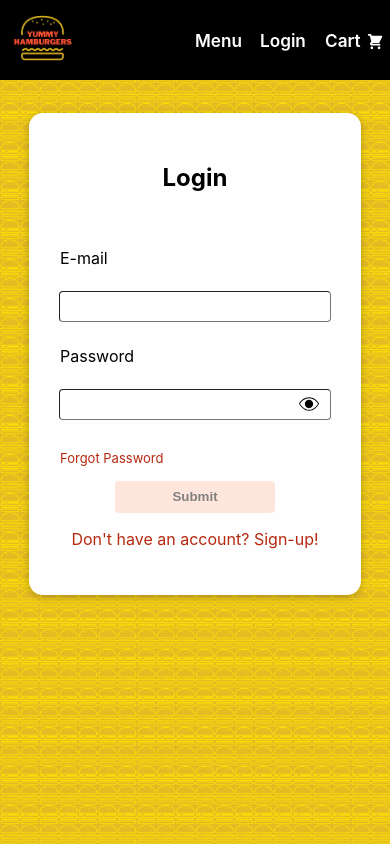
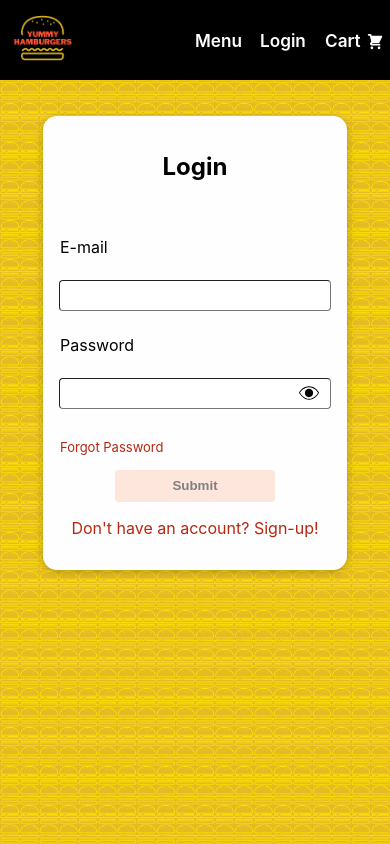
Before and after one commit to tieros/foodOrderApp, a React (Create React App) app: page /login in a window 390 px wide. Built offline with nearby package versions, Linux system fonts and the light colour scheme; a web font is replaced by a local one.

Commit message:
fix: menu and login responsive

```diff
--- a/src/molecules/mealtem/mealItem.scss
+++ b/src/molecules/mealtem/mealItem.scss
@@ -19,7 +19,7 @@
   }
 
   .meal-item-info {
-    padding: 5% 0 5% 20%;
+    padding: 15% 0% 10% 25%;
   }
 
   .description {
@@ -34,6 +34,11 @@
     font-weight: bold;
     color: tomato;
     font-size: 1.25rem;
+  }
+
+  .meal-item-buttons {
+    display: flex;
+    justify-content: center;
   }
 
 }
@@ -70,6 +75,10 @@
   }
 
   .meal h3 {
-    font-size: 1.2rem;
+    font-size: 1rem;
+  }
+
+  .meal p {
+    font-size: 0.8rem;
   }
 }
--- a/src/organisms/mealsList/mealsList.module.scss
+++ b/src/organisms/mealsList/mealsList.module.scss
@@ -1,6 +1,6 @@
 
 .meals {
-  padding: 0 50px;
+  padding: 50px 35px;
   animation: meals-appear 1s ease-out forwards;
   list-style: none;
   display: flex;
--- a/src/pages/login/LoginPage.scss
+++ b/src/pages/login/LoginPage.scss
@@ -32,7 +32,7 @@
         padding-top: 150px;
 
         .sign-in-up-card {
-            margin-top: 36px;
+            margin-top: 10%;
             width: calc(80% - 40px);
             height: max-content;
         }
@@ -41,6 +41,6 @@
 
 @media (max-width: 500px) {
     .sign-in-up-card {
-        padding: 30px;
+        margin-top: 10%;
     }
 }
```
